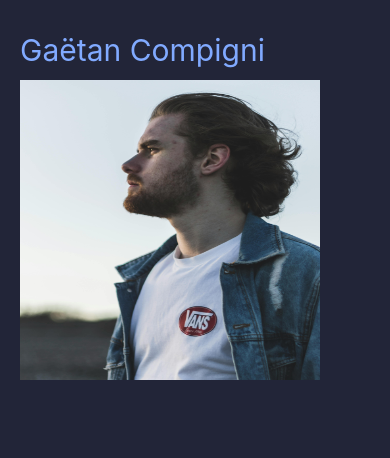
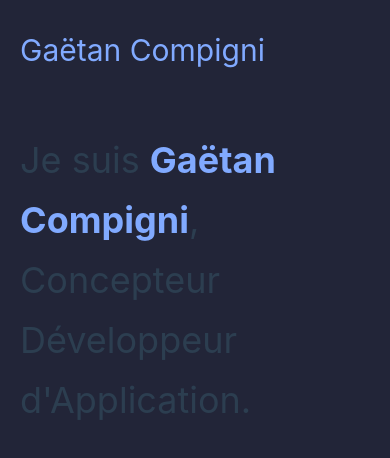
Before and after one commit to techmefr/vuecase, a Vue app: page / in a window 390 px wide. Shown: the top 458 px of the page. Built offline with nearby package versions, Linux system fonts and the light colour scheme.

Commit message:
add presentation and img

```diff
--- a/src/components/PageTitle.vue
+++ b/src/components/PageTitle.vue
@@ -1,7 +1,51 @@
 <script setup></script>
 
 <template>
-    <img id="profile-img" src="../assets/me.jpg" alt="me" width="300px" height="300px"/>
+    <div id="top-line">
+        <img id="profile-img" src="../assets/me.jpg" alt="me" width="300px" height="300px" />
+        <div id="line">
+            <p>Je suis <span class="text-highlight-1">Gaëtan Compigni</span>,<br /> Concepteur Développeur
+                d'Application.
+            </p>
+            <div id="social"></div>
+        </div>
+    </div>
 </template>
 
-<style scoped></style>
+<style scoped>
+#top-line {
+    margin-top: 50px;
+    width: 100%;
+    height: 100%;
+}
+
+#top-line #profile-img {
+    float: left;
+    transform: translateY(40%);
+    text-align: center;
+}
+
+#top-line p {
+    font-size: 42px;
+    line-height: 60px;
+}
+
+#top-line p span {
+    font-weight: bold;
+}
+
+@media (max-width: 905px) {
+    #top-line #profile-img {
+        display: none;
+    }
+
+    #top-line #line {
+        float: none;
+        transform: translateY(0%);
+    }
+
+    #top-line p {
+        font-size: 36px;
+    }
+}
+</style>
--- a/src/pages/PortfolioMain.vue
+++ b/src/pages/PortfolioMain.vue
@@ -1,5 +1,5 @@
 <script setup>
-import PageTitle from 'src/components/PageTitle.vue'
+import PageTitle from '../components/PageTitle.vue'
 </script>
 
 <template>
```
